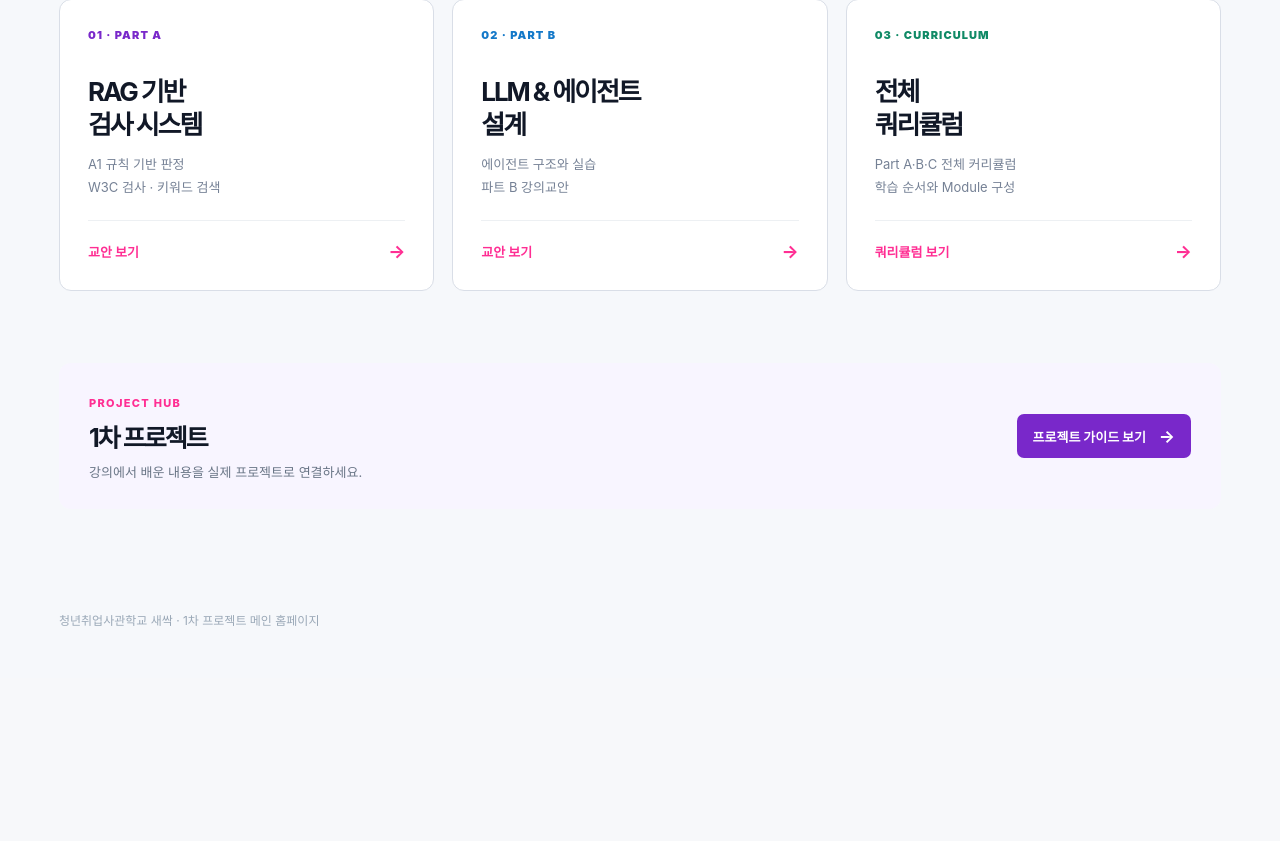
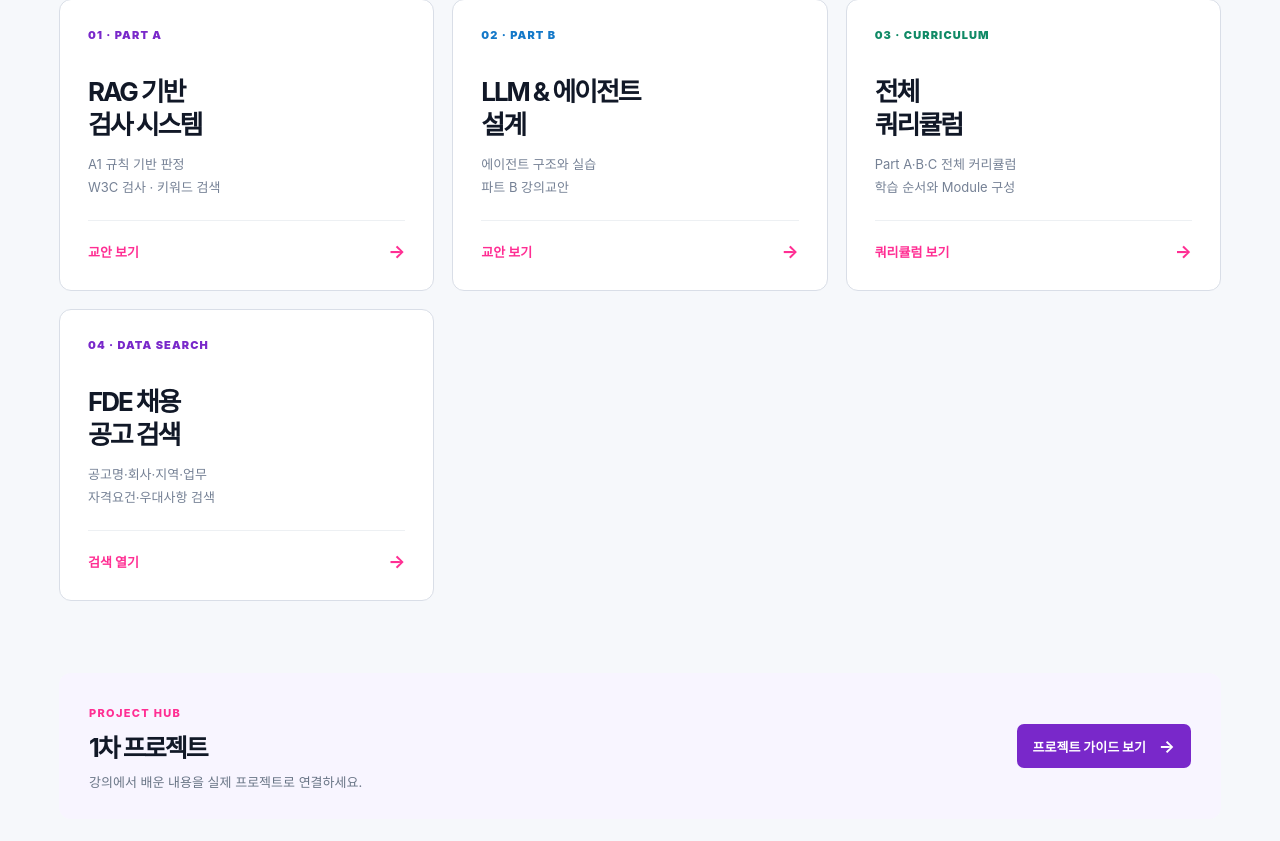
Before and after one commit to pjm9889/ai-cloud-study, a FastAPI app: page / in a window 1280 px wide. Shown: the part 881-1722 px from the top of the page. Before the commit the page ends 1507 px from the top, so only its background shows below. Run offline with FastAPI, Linux system fonts and the light colour scheme.

Commit message:
Add-FDE-search-link-to-home

```diff
--- a/templates/home.html
+++ b/templates/home.html
@@ -55,6 +55,12 @@ result = agent.run(
         <p>Part A·B·C 전체 커리큘럼<br>학습 순서와 Module 구성</p>
         <strong>쿼리큘럼 보기 <b>→</b></strong>
       </a>
+      <a class="track-card track-search" href="/lectures/files/job-search.html">
+        <div class="track-label">04 · DATA SEARCH</div>
+        <h3>FDE 채용<br>공고 검색</h3>
+        <p>공고명·회사·지역·업무<br>자격요건·우대사항 검색</p>
+        <strong>검색 열기 <b>→</b></strong>
+      </a>
     </div>
   </section>
 
```
